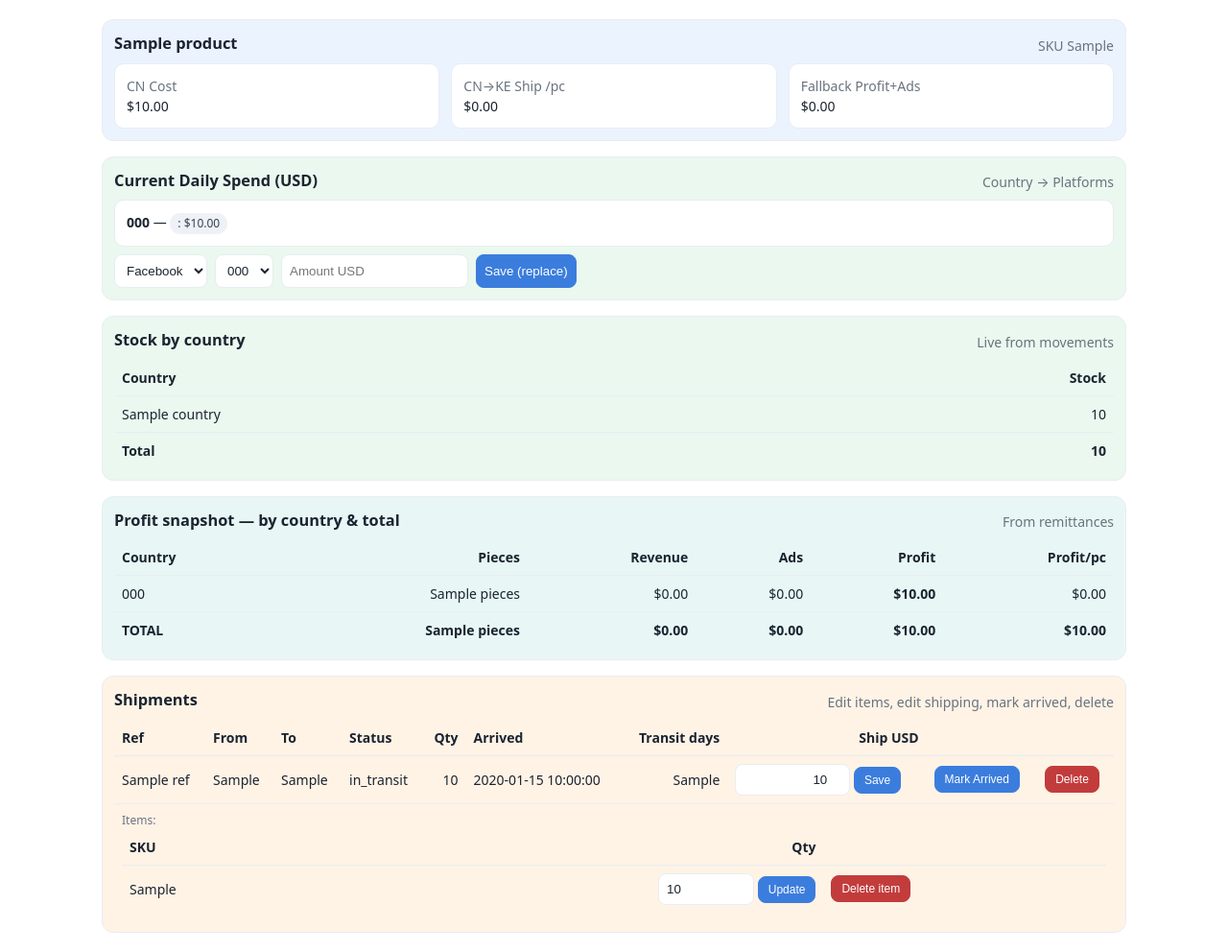
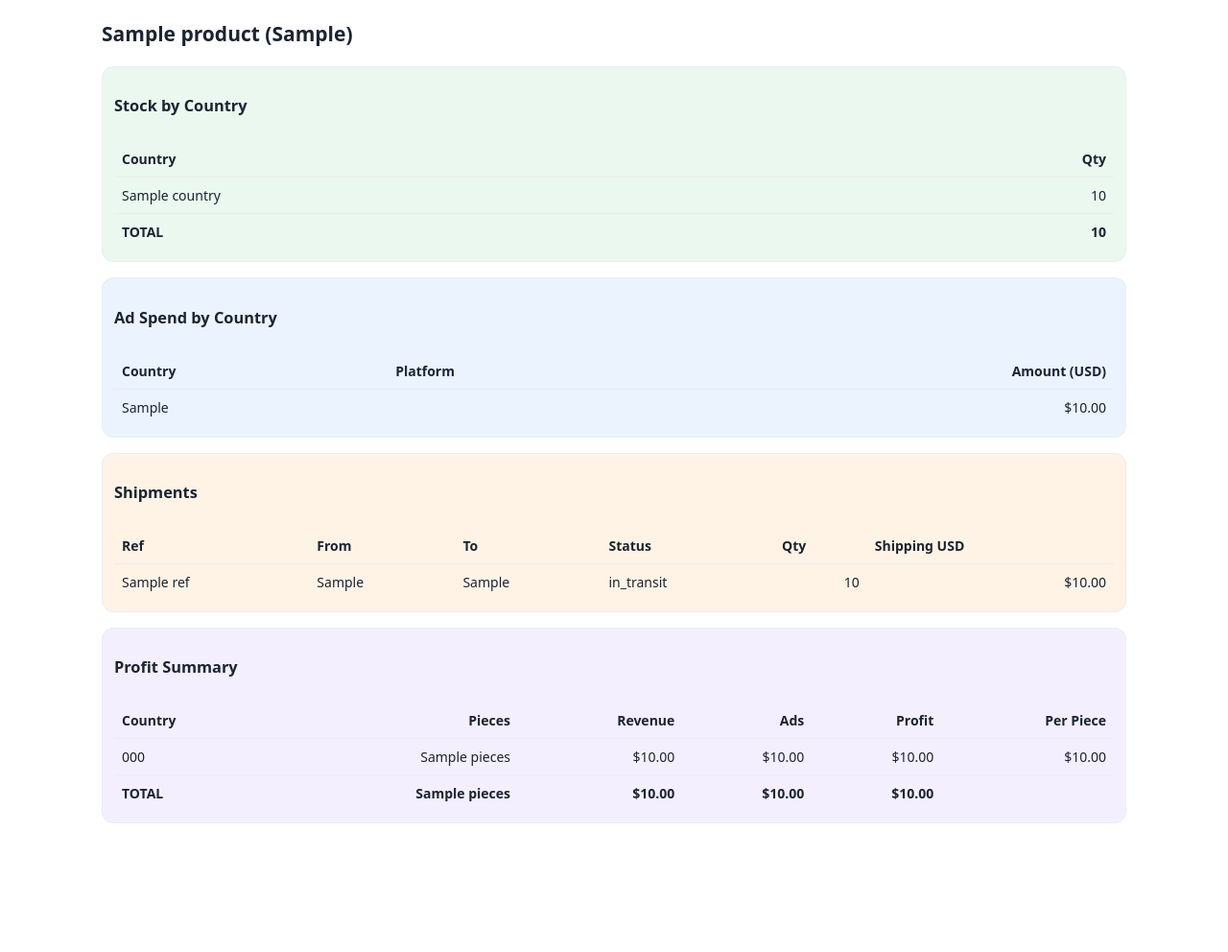
Before and after one commit to EAS-COD-System/eas, a Flask app: template templates/product.html in a window 1280 px wide. Shown: the part 96-1088 px from the top of the page at 96% size. After the commit the page ends 954 px from the top, so only its background shows below. Run offline with Flask 3, Linux system fonts and the light colour scheme; the template is opened without the code that fills it: most values are stand-ins (such as "Sample title", 1, 10 or a date in 2020).

Commit message:
Update product.html

```diff
--- a/templates/product.html
+++ b/templates/product.html
@@ -1,145 +1,72 @@
 {% extends "base.html" %}
 {% block content %}
-<div class="section s-blue">
-  <div class="section-h"><h3 style="margin:0">{{ product.product_name }}</h3><span class="muted">SKU {{ product.product_sku }}</span></div>
-  <div class="grid">
-    <div class="card"><div class="muted">CN Cost</div><div class="total">${{ "%.2f"|format(product.cost_cn_usd or 0) }}</div></div>
-    <div class="card"><div class="muted">CN→KE Ship /pc</div><div class="total">${{ "%.2f"|format(product.default_cnke_ship_usd or 0) }}</div></div>
-    <div class="card"><div class="muted">Fallback Profit+Ads</div><div class="total">${{ "%.2f"|format(product.profit_ads_budget_usd or 0) }}</div></div>
-  </div>
-</div>
+<h2>{{ product.product_name }} ({{ product.product_sku }})</h2>
 
 <div class="section s-green">
-  <div class="section-h"><h3 style="margin:0">Current Daily Spend (USD)</h3><span class="muted">Country → Platforms</span></div>
-  {% if spend_by_country %}
-    {% for code,rows in spend_by_country.items() %}
-      <div class="card" style="margin-bottom:8px">
-        <b>{{ code }}</b> —
-        {% for r in rows %}
-          <span class="badge">{{ r.platform }}: ${{ '%.2f'|format(r.amount_usd or 0) }}</span>
-        {% endfor %}
-      </div>
-    {% endfor %}
-  {% else %}
-    <div class="card muted">No spend set</div>
-  {% endif %}
-  <form method="post" action="{{ url_for('upsert_current_spend') }}">
-    <input type="hidden" name="product_sku" value="{{ product.product_sku }}">
-    <div class="form-row">
-      <select name="platform"><option>Facebook</option><option>TikTok</option><option>Google</option></select>
-      <!-- dynamic countries -->
-      <select name="country_code">
-        {% for c in countries %}<option>{{ c.code }}</option>{% endfor %}
-      </select>
-      <input type="number" step="0.01" name="amount_usd" placeholder="Amount USD" required>
-      <button class="btn">Save (replace)</button>
-    </div>
-  </form>
-</div>
-
-<div class="section s-green">
-  <div class="section-h"><h3 style="margin:0">Stock by country</h3><span class="muted">Live from movements</span></div>
+  <div class="section-h"><h3>Stock by Country</h3></div>
   <div class="table-wrap">
     <table class="table">
-      <tr><th>Country</th><th class="num">Stock</th></tr>
-      {% for row in stock_rows %}<tr><td>{{ row.country }}</td><td class="num">{{ row.qty }}</td></tr>{% endfor %}
-      <tr><td class="total">Total</td><td class="num total">{{ stock_total }}</td></tr>
+      <tr><th>Country</th><th class="num">Qty</th></tr>
+      {% for r in stock_rows %}
+      <tr><td>{{ r.country }}</td><td class="num">{{ r.qty }}</td></tr>
+      {% endfor %}
+      <tr><td class="total">TOTAL</td><td class="num total">{{ stock_total }}</td></tr>
     </table>
   </div>
 </div>
 
-<div class="section s-teal">
-  <div class="section-h"><h3 style="margin:0">Profit snapshot — by country & total</h3><span class="muted">From remittances</span></div>
+<div class="section s-blue">
+  <div class="section-h"><h3>Ad Spend by Country</h3></div>
   <div class="table-wrap">
     <table class="table">
-      <tr><th>Country</th><th class="num">Pieces</th><th class="num">Revenue</th><th class="num">Ads</th><th class="num">Profit</th><th class="num">Profit/pc</th></tr>
-      {% for r in profit_rows %}
-        <tr>
-          <td>{{ r.country_code }}</td>
-          <td class="num">{{ r.pieces }}</td>
-          <td class="num">${{ '%.2f'|format(r.revenue_usd or 0) }}</td>
-          <td class="num">${{ '%.2f'|format(r.ad_usd or 0) }}</td>
-          <td class="num"><b>${{ '%.2f'|format(r.profit_total_usd or 0) }}</b></td>
-          <td class="num">${{ '%.2f'|format(r.profit_per_piece_usd or 0) }}</td>
-        </tr>
+      <tr><th>Country</th><th>Platform</th><th class="num">Amount (USD)</th></tr>
+      {% for c,rows in spend_by_country.items() %}
+        {% for r in rows %}
+        <tr><td>{{ c }}</td><td>{{ r.platform }}</td><td class="num">${{ '%.2f'|format(r.amount_usd) }}</td></tr>
+        {% endfor %}
       {% endfor %}
-      <tr>
-        <td class="total">TOTAL</td>
-        <td class="num total">{{ profit_totals.pieces }}</td>
-        <td class="num total">${{ '%.2f'|format(profit_totals.revenue_usd or 0) }}</td>
-        <td class="num total">${{ '%.2f'|format(profit_totals.ad_usd or 0) }}</td>
-        <td class="num total">${{ '%.2f'|format(profit_totals.profit_total_usd or 0) }}</td>
-        <td class="num total">${{ '%.2f'|format((profit_totals.profit_total_usd / profit_totals.pieces) if profit_totals.pieces else 0.0) }}</td>
-      </tr>
     </table>
   </div>
 </div>
 
 <div class="section s-orange">
-  <div class="section-h"><h3 style="margin:0">Shipments</h3><span class="muted">Edit items, edit shipping, mark arrived, delete</span></div>
+  <div class="section-h"><h3>Shipments</h3></div>
   <div class="table-wrap">
     <table class="table">
-      <tr><th>Ref</th><th>From</th><th>To</th><th>Status</th><th class="num">Qty</th><th>Arrived</th><th class="num">Transit days</th><th class="num">Ship USD</th><th></th><th></th></tr>
-      {% for sh in shipments %}
-        <tr>
-          <td>{{ sh.ref }}</td><td>{{ sh.from_country }}</td><td>{{ sh.to_country }}</td><td>{{ sh.status }}</td>
-          <td class="num">{{ sh.qty_sum }}</td><td>{{ sh.arrived_date or '-' }}</td><td class="num">{{ sh.transit_days or 0 }}</td>
-          <td>
-            <form method="post" action="{{ url_for('update_shipment_cost') }}">
-              <input type="hidden" name="shipment_id" value="{{ sh.id }}">
-              <input class="t-right" type="number" step="0.01" name="shipping_cost_usd" value="{{ sh.shipping_cost_usd or 0 }}" style="width:120px">
-              <button class="btn small">Save</button>
-            </form>
-          </td>
-          <td>
-            {% if sh.status=='in_transit' %}
-            <form method="post" action="{{ url_for('mark_arrived') }}">
-              <input type="hidden" name="shipment_id" value="{{ sh.id }}">
-              <button class="btn small">Mark Arrived</button>
-            </form>
-            {% endif %}
-          </td>
-          <td>
-            {% if sh.status=='in_transit' %}
-            <form method="post" action="{{ url_for('delete_shipment') }}" onsubmit="return confirm('Delete shipment {{ sh.ref }}?');">
-              <input type="hidden" name="shipment_id" value="{{ sh.id }}">
-              <button class="btn danger small">Delete</button>
-            </form>
-            {% endif %}
-          </td>
-        </tr>
-        {% if sh.status=='in_transit' %}
-        <tr>
-          <td colspan="10">
-            <div class="muted small">Items:</div>
-            <div class="table-wrap">
-              <table class="table">
-                <tr><th>SKU</th><th class="num">Qty</th><th></th></tr>
-                {% for it in sh.items %}
-                <tr>
-                  <td>{{ it.product_sku }}</td>
-                  <td class="num">
-                    <form method="post" action="{{ url_for('edit_shipment_item_qty') }}">
-                      <input type="hidden" name="shipment_item_id" value="{{ it.id }}">
-                      <input type="number" name="qty" value="{{ it.qty }}" style="width:100px">
-                      <button class="btn small">Update</button>
-                    </form>
-                  </td>
-                  <td>
-                    <form method="post" action="{{ url_for('delete_shipment_item') }}" onsubmit="return confirm('Delete this item?');">
-                      <input type="hidden" name="shipment_item_id" value="{{ it.id }}">
-                      <button class="btn danger small">Delete item</button>
-                    </form>
-                  </td>
-                </tr>
-                {% endfor %}
-              </table>
-            </div>
-          </td>
-        </tr>
-        {% endif %}
+      <tr><th>Ref</th><th>From</th><th>To</th><th>Status</th><th>Qty</th><th>Shipping USD</th></tr>
+      {% for s in shipments %}
+      <tr>
+        <td>{{ s.ref }}</td><td>{{ s.from_country }}</td><td>{{ s.to_country }}</td>
+        <td>{{ s.status }}</td><td class="num">{{ s.qty_sum }}</td><td class="num">${{ '%.2f'|format(s.shipping_cost_usd) }}</td>
+      </tr>
       {% endfor %}
     </table>
   </div>
 </div>
+
+<div class="section s-purple">
+  <div class="section-h"><h3>Profit Summary</h3></div>
+  <div class="table-wrap">
+    <table class="table">
+      <tr><th>Country</th><th class="num">Pieces</th><th class="num">Revenue</th><th class="num">Ads</th><th class="num">Profit</th><th class="num">Per Piece</th></tr>
+      {% for r in profit_rows %}
+      <tr>
+        <td>{{ r.country_code }}</td><td class="num">{{ r.pieces }}</td>
+        <td class="num">${{ '%.2f'|format(r.revenue_usd) }}</td>
+        <td class="num">${{ '%.2f'|format(r.ad_usd) }}</td>
+        <td class="num">${{ '%.2f'|format(r.profit_total_usd) }}</td>
+        <td class="num">${{ '%.2f'|format(r.profit_per_piece_usd) }}</td>
+      </tr>
+      {% endfor %}
+      <tr>
+        <td class="total">TOTAL</td>
+        <td class="num total">{{ profit_totals.pieces }}</td>
+        <td class="num total">${{ '%.2f'|format(profit_totals.revenue_usd) }}</td>
+        <td class="num total">${{ '%.2f'|format(profit_totals.ad_usd) }}</td>
+        <td class="num total">${{ '%.2f'|format(profit_totals.profit_total_usd) }}</td>
+        <td></td>
+      </tr>
+    </table>
+  </div>
+</div>
 {% endblock %}
```
